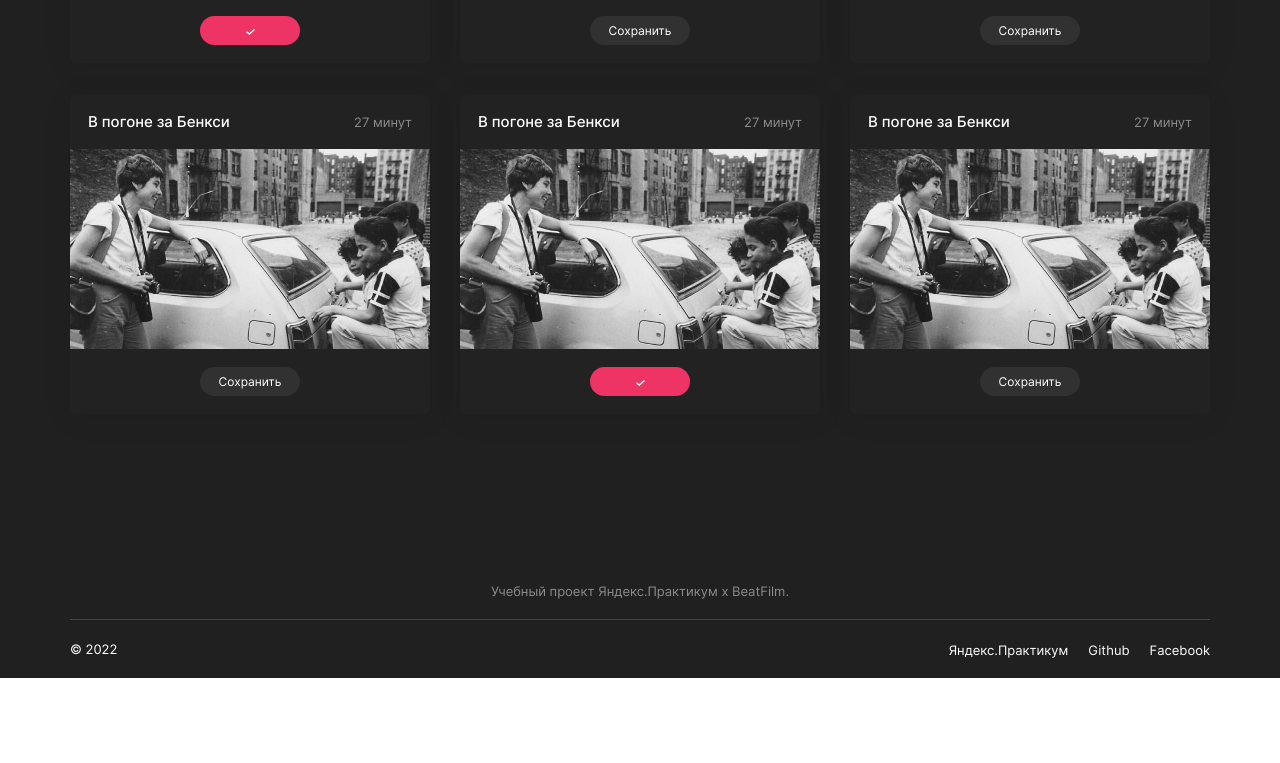
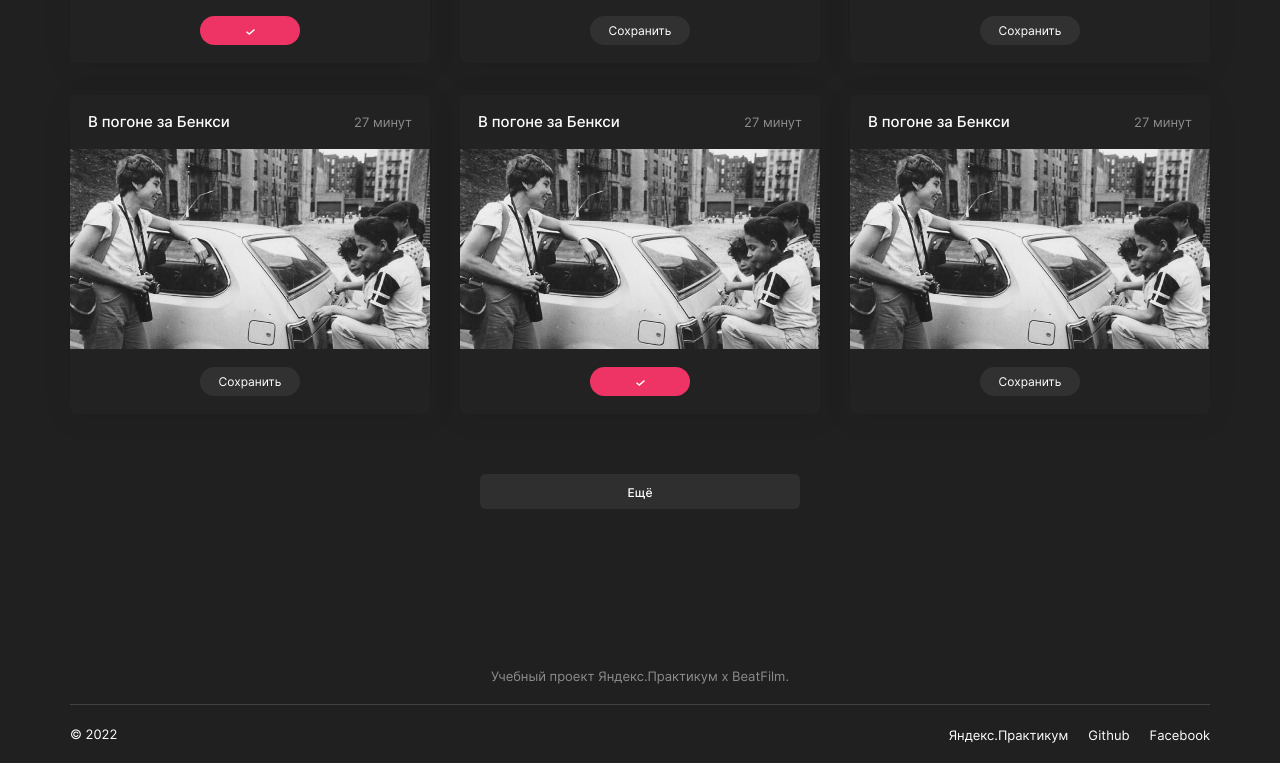
Before and after one commit to hideto13/movies-explorer-frontend, a React (Create React App) app: page /movies in a window 1280 px wide. Shown: the part 1323-2086 px from the top of the page. Before the commit the page ends 2001 px from the top, so only its background shows below. Built offline with nearby package versions, Linux system fonts and the light colour scheme.

Commit message:
Add more button

```diff
--- a/src/components/Movies/Movies.css
+++ b/src/components/Movies/Movies.css
@@ -0,0 +1,24 @@
+.more {
+  max-width: 1200px;
+  margin: 0 auto;
+  padding: 50px 30px 80px;
+  width: max-content;
+}
+
+.more__button {
+  padding: 11px 60px 9px;
+  box-sizing: border-box;
+
+  font-size: 12px;
+  font-weight: 500;
+  line-height: 15px;
+  letter-spacing: 0px;
+  text-align: center;
+
+  min-width: 320px;
+  background: #2f2f2f;
+  border-radius: 6px;
+  border: none;
+  color: white;
+  cursor: pointer;
+}
--- a/src/components/Movies/Movies.js
+++ b/src/components/Movies/Movies.js
@@ -86,6 +86,11 @@ function Movies() {
           name="В погоне за Бенкси"
         />
       </MoviesCardList>
+      <section className="more">
+        <button className="more__button" type="button">
+          Ещё
+        </button>
+      </section>
       <Footer />
     </>
   );
--- a/src/components/MoviesCardList/MoviesCardList.css
+++ b/src/components/MoviesCardList/MoviesCardList.css
@@ -9,7 +9,7 @@
   column-gap: 30px;
   row-gap: 32px;
   box-sizing: border-box;
-  padding: 70px 30px 90px;
+  padding: 70px 30px 10px;
 }
 
 @media (max-width: 1023px) {
```
